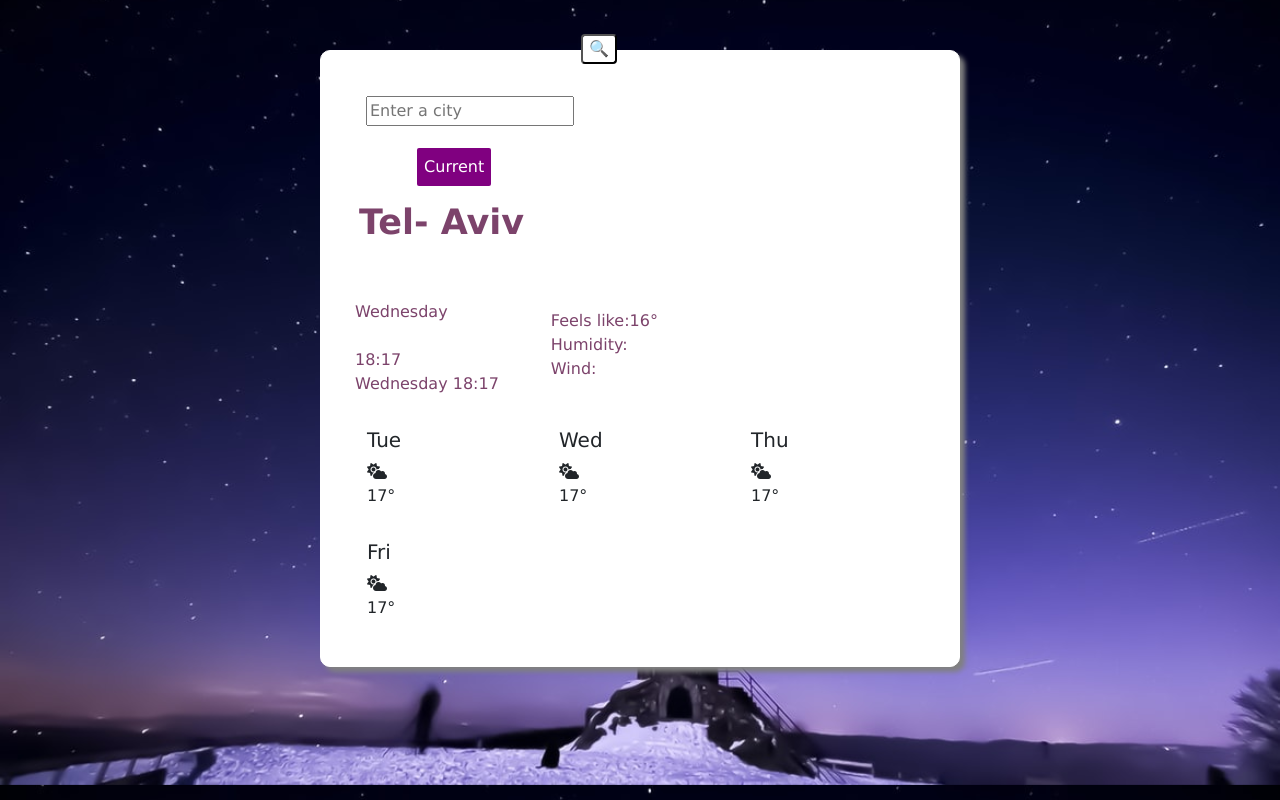
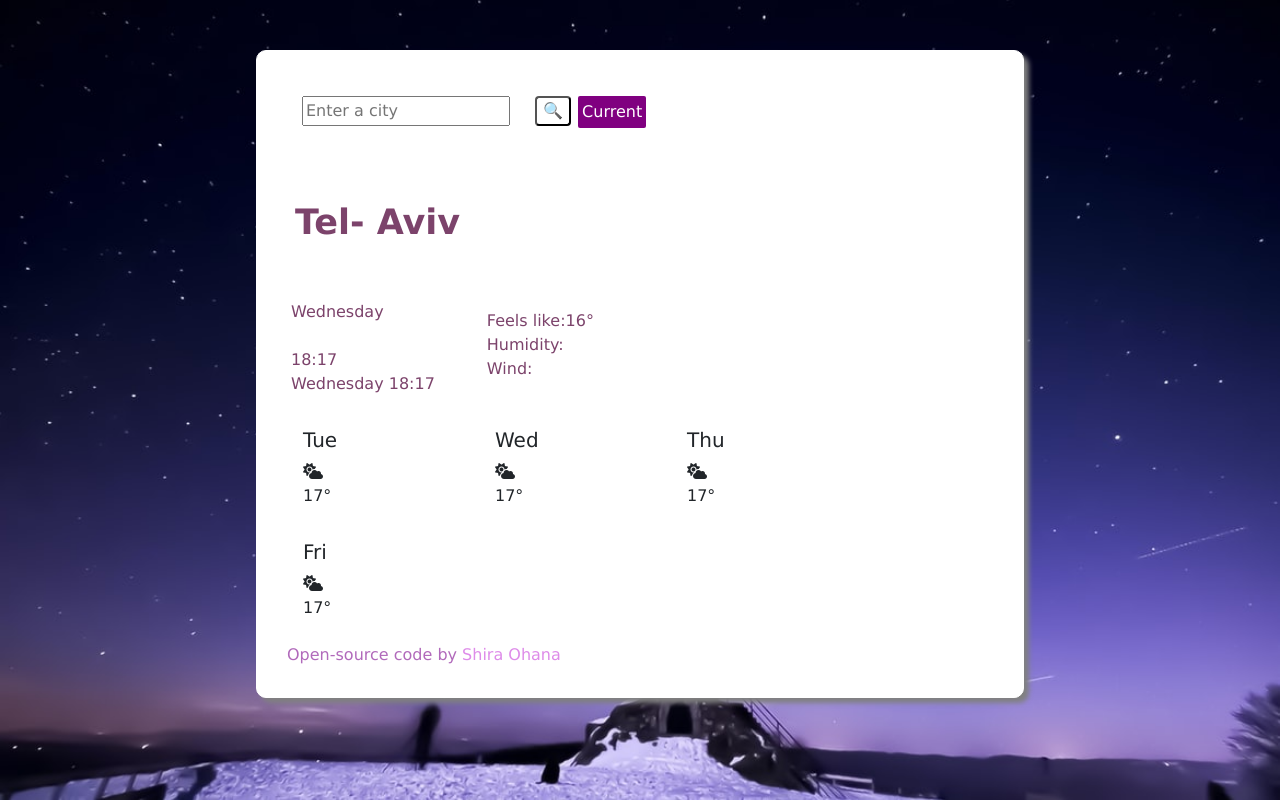
Before and after one commit to ShiraOhana/weather-app-vanilla-js, a plain HTML site: page index.html in a window 1280 px wide. Drawn offline with nearby package versions, Linux system fonts and the light colour scheme; no server answers.

Commit message:
Styling changes

```diff
--- a/index.html
+++ b/index.html
@@ -29,7 +29,7 @@
         </div>
 
         <div class="col-submit">
-          <input class="button" type="submit" value="🔍" />
+          <input class="search-button" type="submit" value="🔍" />
           <!-- <span id="current-location" type="submit">Current Location</span> -->
           <span><button class="btn btn-success" id="current-location">
             Current
@@ -86,10 +86,16 @@
               <h5 class="card-title">Fri</h5>
               <i class="fas fa-cloud-sun"></i>
               <p class="card-text">17°</p>
+
             </div>
+
           </div>
+          <div id="my-info">Open-source code by <a id="my-link" href="https://github.com/ShiraOhana">Shira Ohana</a>  </div>
+
         </div>
+
       </div>
+
     </div>
     <script src="src/script.js"></script>
   </body>
--- a/src/style.css
+++ b/src/style.css
@@ -7,7 +7,7 @@ body {
   font-family: "Lucida Sans", "Lucida Sans Regular", "Lucida Grande",
     "Lucida Sans Unicode", Geneva, Verdana, sans-serif;
   padding: 150px;
-  width: 50%;
+  width: 60%;
   border: 5px, 10px, 5px;
   margin: 50px auto;
   border: 1px solid white;
@@ -16,14 +16,14 @@ body {
   background: white;
   box-shadow: 5px 5px 5px grey;
 }
-.button {
+.search-button {
   color: #ffff;
   background-color: #fff;
   border-radius: 4px;
   margin: 10px;
   position: relative;
-  left: 220px;
-  top: -117px;
+  left: 238px;
+  top: -55px;
 }
 #location {
   color: rgb(124, 67, 107);
@@ -71,7 +71,21 @@ body {
   color: #fff;
   background-color: purple;
   margin: 5px;
-  padding: 7px;
+  padding: 4px;
   border: 5px;
   border-radius: 2px;
+  position: relative;
+  left: 225px;
+  bottom: 55px;
 }
+#my-info {
+  color: rgb(177, 106, 187);
+  padding-top: 7px;
+}
+#my-link {
+  text-decoration: none;
+  color: rgb(222, 140, 233);
+}
+#my-link:hover {
+  text-decoration: underline;
+}
```
